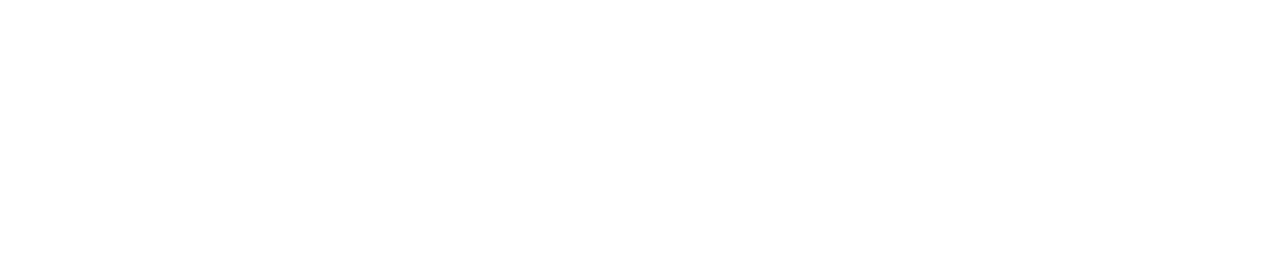
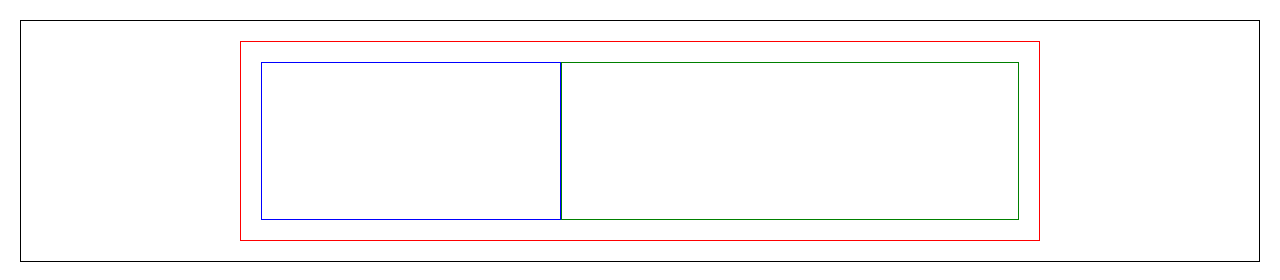
Before and after one commit to w3bd3v3lop3rNico/vue-boolzapp, a plain HTML site: page index.html in a window 1280 px wide. Drawn offline with nearby package versions, Linux system fonts and the light colour scheme.

Commit message:
html skeleton and macro layot style

```diff
--- a/css/style.css
+++ b/css/style.css
@@ -1,3 +1,64 @@
 html {
     font-family: 'Open Sans', sans-serif;
 }
+
+* {
+    padding: 0;
+    margin: 0;
+    box-sizing: border-box;
+}
+
+/* .app-container {
+    height: 100vh;
+} */
+
+.container {
+    width: 800px;
+    margin: 0 auto;
+    /* height: 100vh; */
+    display: flex;
+
+}
+
+ul,
+ol,
+menu {
+    list-style: none;
+}
+
+img {
+    max-width: 100%;
+}
+
+:root {
+    --light-gray: #EAEAEA;
+    --light: #FFFFFF;
+    --blue-green: #009688;
+}
+
+/* debugs */
+
+.debug .app-container {
+    border: 1px solid black;
+    margin: 20px;
+    padding: 20px ;
+    /* height: 100px; */
+}
+
+.debug .container {
+    border: 1px solid red;
+    /* background-color: gray; */
+    height: 200px;
+    padding: 20px;
+}
+
+.debug .sidebar {
+    border: 1px solid blue;
+    width: 300px;
+
+}
+
+.debug .main-chat {
+    border: 1px solid green;
+    flex-grow: 1;
+}
--- a/index.html
+++ b/index.html
@@ -18,10 +18,18 @@
     <script src="https://unpkg.com/vue@3"></script>
     <link rel="stylesheet" href="./css/style.css">
 </head>
-<body>
-    <div id="app">
+<body class="debug">
+    <section id="app" class="app-container">
+        <main class="container">
+            <aside class="sidebar">
 
-    </div>
+            </aside>
+            <div class="main-chat">
+
+            </div>
+        </main>
+    </section>
+
     <script src="./js/script.js"></script>
 </body>
 </html>
```
